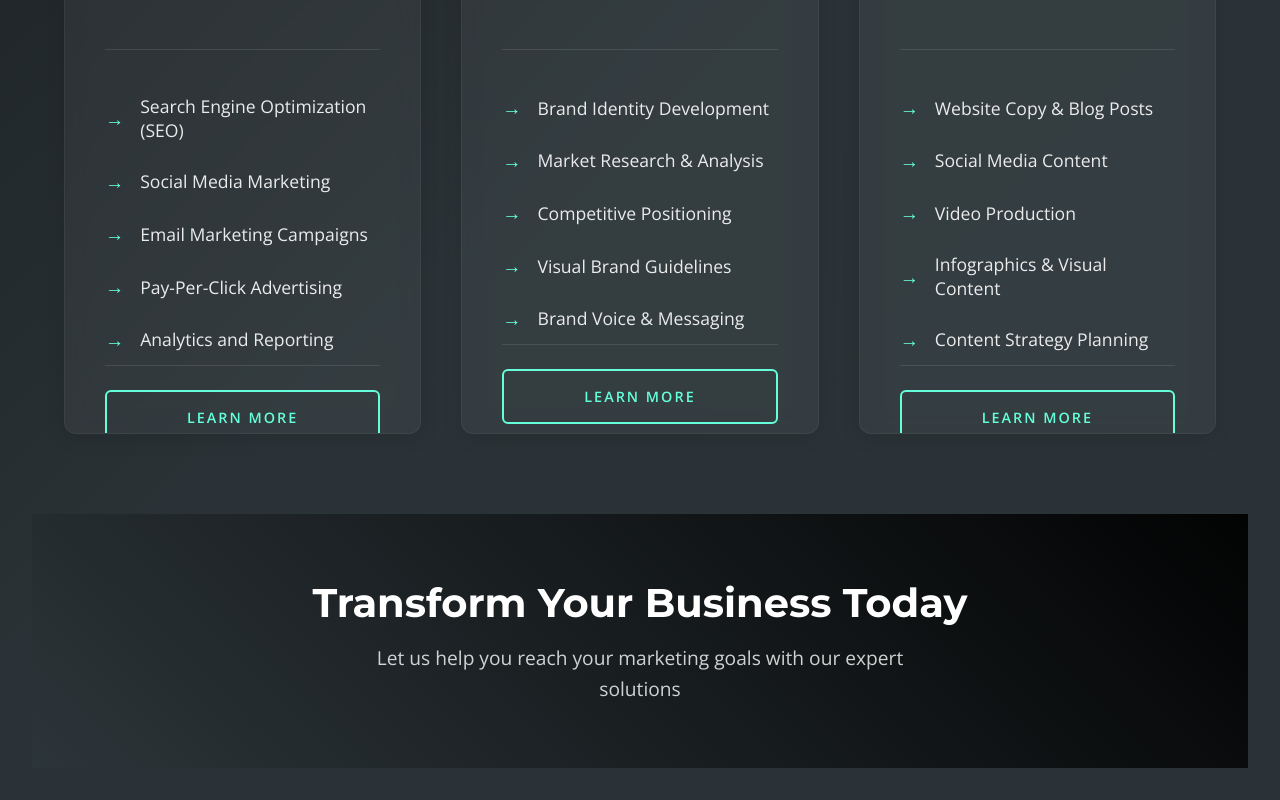
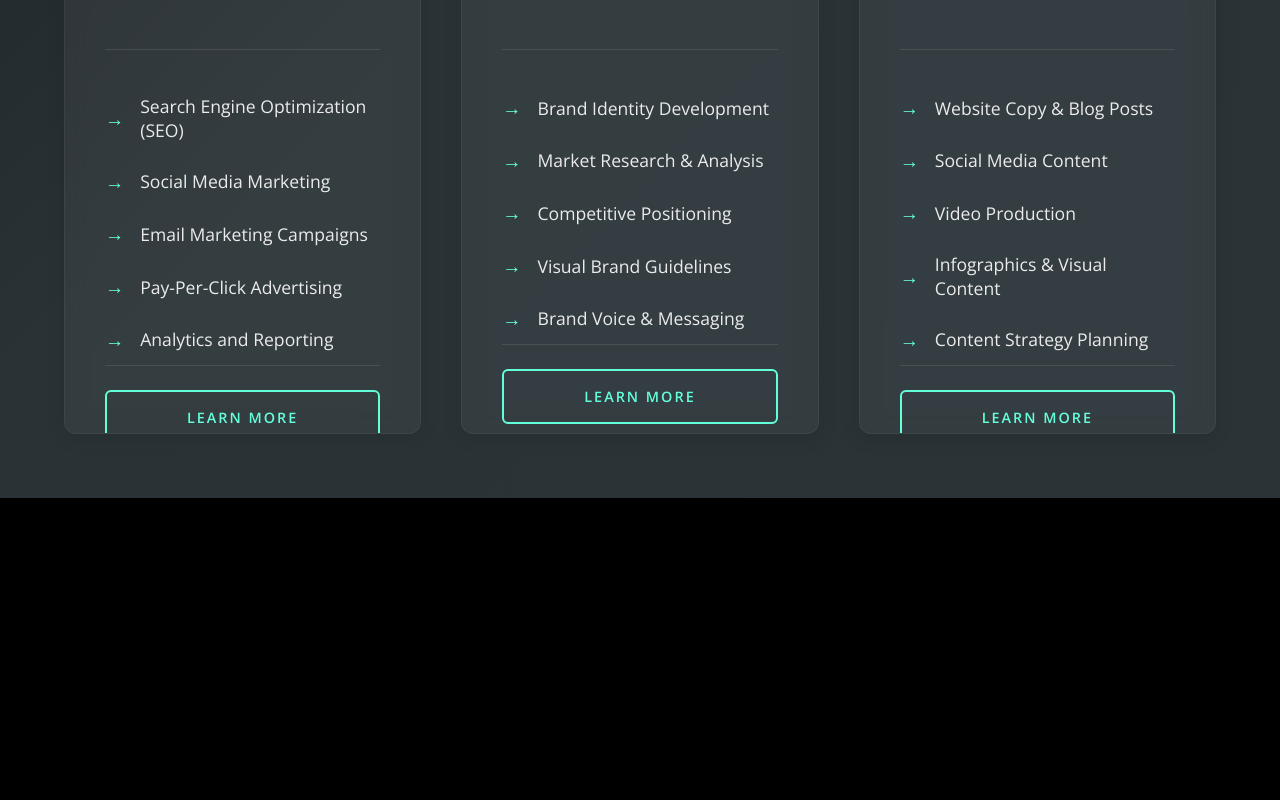
Before and after one commit to Dooblr/modus-marketing, a React (Vite) app: page /services in a window 1280 px wide. Shown: the part 384-1184 px from the top of the page. After the commit the page ends 882 px from the top, so only its background shows below. Built offline with nearby package versions, Linux system fonts and the light colour scheme.

Commit message:
remove dumb footer

```diff
--- a/src/pages/Services.tsx
+++ b/src/pages/Services.tsx
@@ -130,14 +130,6 @@ export default function Services() {
           </motion.div>
         ))}
       </motion.div>
-
-      <motion.div
-        className="services-banner"
-        variants={itemVariants}
-      >
-        <h2>Transform Your Business Today</h2>
-        <p>Let us help you reach your marketing goals with our expert solutions</p>
-      </motion.div>
     </motion.div>
   );
 }
```
